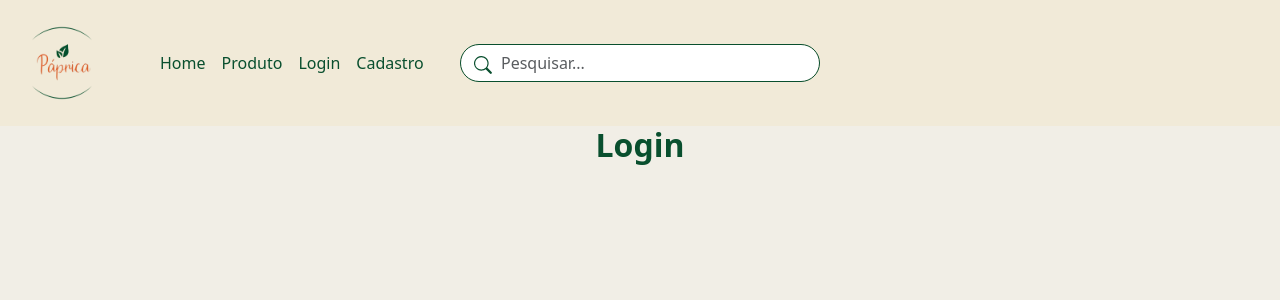
After one commit to gbgouveia/Ecommercie, a Flask app: template templates/login.html in a window 1280 px wide. The commit adds this page. Shown: the top 300 px of the page. Run offline with Flask 3, Linux system fonts and the light colour scheme; the template is opened without the code that fills it, so the values that code supplies are empty.

Commit message:
Atualizaçáo01

```diff
--- a/app.py
+++ b/app.py
@@ -15,3 +15,11 @@ def page_produto():
         {'id':1, 'nome': 'Celular', 'codigo_barra':'121515121541', 'preco': 1200}
     ]
     return render_template("produtos.html",itens=itens)
+
+@app.route('/')
+def page_login():
+    return render_template("login.html")
+
+@app.route('/')
+def page_cadastro():
+    return render_template("cadastro.html")
--- a/templates/base.html
+++ b/templates/base.html
@@ -41,10 +41,10 @@
           <a class="nav-link active" href="{{url_for('page_produto')}}">Produto</a>
         </li>
         <li class="nav-item">
-          <a class="nav-link active" href="#">Login</a>
+          <a class="nav-link active" href="{{url_for('page_login')}}">Login</a>
         </li>
         <li class="nav-item">
-          <a class="nav-link active" href="#">Cadastro</a>
+          <a class="nav-link active" href="{{url_for('page_cadastro')}}">Cadastro</a>
         </li>
       </ul>
     </div>
--- /dev/null
+++ b/templates/login.html
@@ -0,0 +1,9 @@
+{%extends 'base.html'%}
+
+{%block titulo%}
+  Login
+{%endblock%}
+
+{%block conteudos%}
+<h2 class="letras" >Login</h2>
+{%endblock%}
```
Also changed, not shown: templates/cadastro.html (added, +9 -0 lines).
